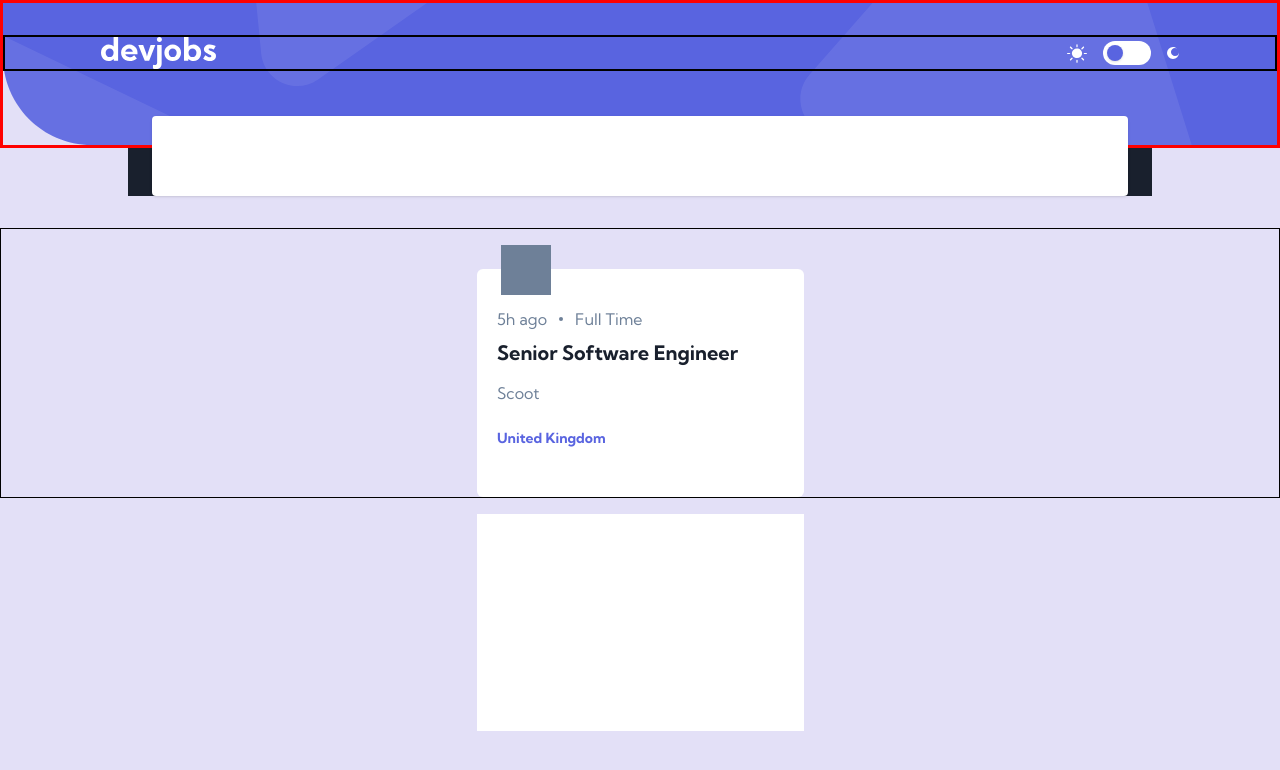
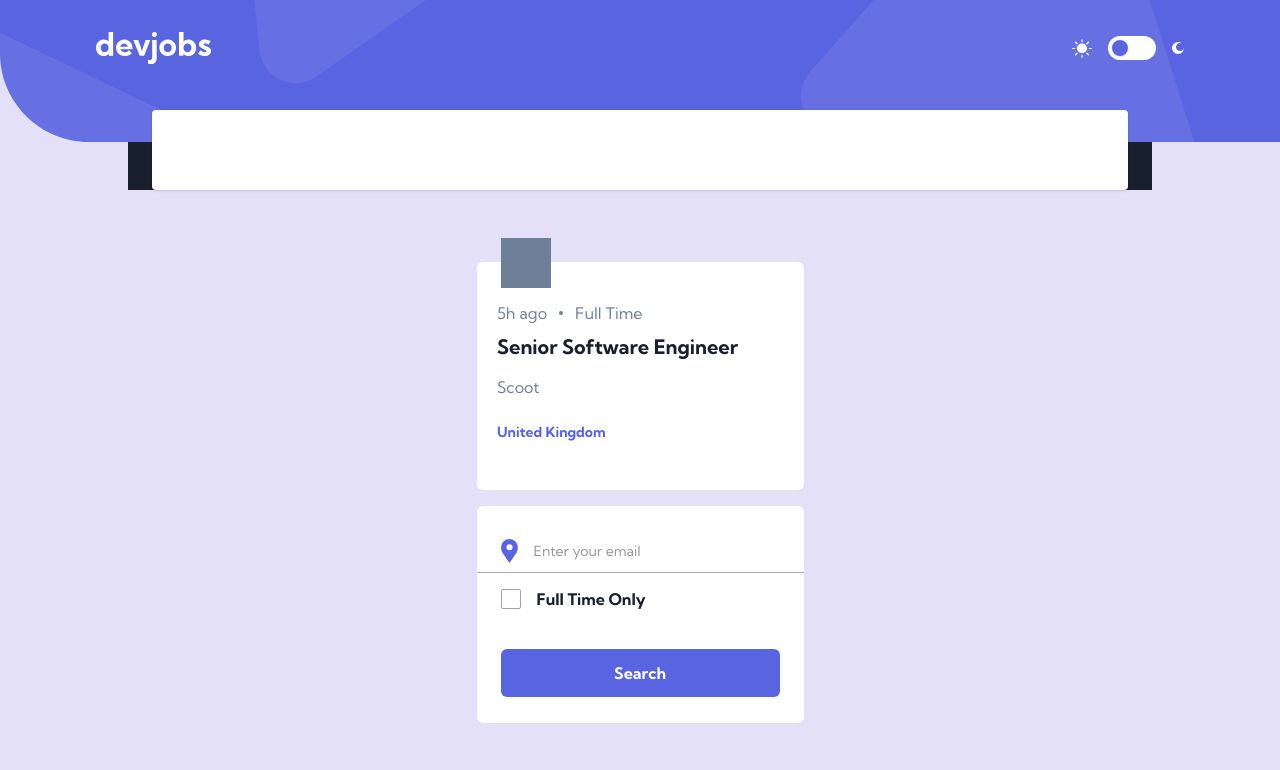
Before and after one commit to genFD/devjobsvite, a React (Vite) app in the folder frontend/: page / in a window 1280 px wide. Shown: the top 770 px of the page. Built offline with nearby package versions, Linux system fonts and the light colour scheme; a web font is replaced by a local one.

Commit message:
completed location modal

```diff
--- a/frontend/src/components/Cards.jsx
+++ b/frontend/src/components/Cards.jsx
@@ -2,7 +2,7 @@ import React from 'react';
 import { Card } from '.';
 const Cards = () => {
   return (
-    <div className="cards-container border flex justify-center items-center">
+    <div className="cards-container flex justify-center items-center">
       <Card />
     </div>
   );
--- a/frontend/src/components/Modal.jsx
+++ b/frontend/src/components/Modal.jsx
@@ -2,8 +2,65 @@ import React from 'react';
 
 const Modal = () => {
   return (
-    <div className="modal flex justify-center mt-4">
-      <div className=" w-327 h-217 bg-white"></div>
+    <div className="modal flex justify-center mt-4 modal-container">
+      <div className=" w-327 h-217 bg-white dark:bg-very-dark-blue py-6 rounded-md">
+        <div className="flex justify-center items-center border-b border-b-grey border-opacity-100">
+          <div className="pl-6">
+            <svg width="17" height="24" xmlns="http://www.w3.org/2000/svg">
+              <path
+                d="M14.358 2.451A8.3 8.3 0 008.448 0a8.3 8.3 0 00-5.911 2.451c-2.922 2.925-3.285 8.427-.786 11.76l6.697 9.683 6.687-9.669c2.508-3.347 2.145-8.85-.777-11.774zm-5.833 8.894a3.057 3.057 0 01-3.051-3.054 3.057 3.057 0 013.05-3.055 3.057 3.057 0 013.052 3.055 3.057 3.057 0 01-3.051 3.054z"
+                fill="#5964E0"
+                fillRule="nonzero"
+              />
+            </svg>
+          </div>
+
+          <input
+            className="w-full focus:outline-none px-4 py-3 text-heading-4 leading-none text-very-dark-blue dark:text-white bg-transparent placeholder-light-grey dark:placeholder-white"
+            placeholder="Enter your email"
+          />
+        </div>
+        <div className="pl-6">
+          <div className="py-4 flex items-center">
+            <div className="bg-white dark:bg-gray-800 border rounded-sm border-gray-400 dark:border-gray-700 w-5 h-5 flex flex-shrink-0 justify-center items-center relative">
+              <input
+                type="checkbox"
+                className="checkbox opacity-0 absolute cursor-pointer w-full h-full"
+              />
+              <div className="check-icon hidden bg-violet text-white rounded-sm">
+                <svg
+                  className="icon icon-tabler icon-tabler-check"
+                  xmlns="http://www.w3.org/2000/svg"
+                  width={20}
+                  height={20}
+                  viewBox="0 0 24 24"
+                  strokeWidth="1.5"
+                  stroke="currentColor"
+                  fill="none"
+                  strokeLinecap="round"
+                  strokeLinejoin="round"
+                >
+                  <path stroke="none" d="M0 0h24v24H0z" />
+                  <path d="M5 12l5 5l10 -10" />
+                </svg>
+              </div>
+            </div>
+            <p className="ml-4 text-body text-very-dark-blue dark:text-white font-bold">
+              Full Time Only
+            </p>
+          </div>
+          <style>
+            {`  .checkbox:checked + .check-icon {
+                            display: flex;
+                        }`}
+          </style>
+        </div>
+        <div className="mt-6 flex justify-center">
+          <button className=" w-279 h-48 bg-violet rounded-md grid place-items-center font-bold text-white text-body transition-colors duration-200 cursor-pointer hover:bg-light-violet ">
+            Search
+          </button>
+        </div>
+      </div>
     </div>
   );
 };
--- a/frontend/src/components/Navbar.jsx
+++ b/frontend/src/components/Navbar.jsx
@@ -15,7 +15,7 @@ const Navbar = () => {
         />
         <img src="/assets/mobile/bg-pattern-header.svg" alt="" />
       </picture>
-      <div className="absolute top-8 flex items-center justify-between w-full px-6 tablet:px-10 laptop:px-24 desktop:px-156 border-2">
+      <div className="absolute top-8 flex items-center justify-between w-full px-6 tablet:px-10 laptop:px-24 desktop:px-156">
         <img src="/assets/desktop/logo.svg" className="w-115 h-8" alt="" />
         <ToggleTheme />
       </div>
--- a/frontend/src/index.css
+++ b/frontend/src/index.css
@@ -69,7 +69,6 @@ ul {
   /* height: 136px; */
   min-width: 375px;
   overflow: hidden;
-  border: 3px solid red;
 }
 
 .search-container {
@@ -78,7 +77,9 @@ ul {
 .cards-container {
   min-width: 375px;
 }
-
+.modal-container {
+  min-width: 375px;
+}
 @media (min-width: 768px) {
   .nav {
     max-height: fit-content;
--- a/frontend/tailwind.config.js
+++ b/frontend/tailwind.config.js
@@ -4,17 +4,6 @@ module.exports = {
   content: ['./src/**/*.{js,jsx,ts,tsx}'],
   darkMode: 'class',
   theme: {
-    colors: {
-      violet: '#5964E0',
-      'light-violet': '#939BF4',
-      'very-dark-blue': '#19202D',
-      midnight: '#121721',
-      white: '#fff',
-      'light-grey': '#979797',
-      grey: '#9DAEC2',
-      'dark-grey': '#6E8098',
-      'body-bg': 'rgb(227, 224, 247)',
-    },
     fontSize: {
       'heading-1': ['28px', { lineHeight: '35px' }],
       'heading-2': ['24px', { lineHeight: '29px' }],
@@ -23,15 +12,28 @@ module.exports = {
       body: ['16px', { lineHeight: '20px' }],
     },
     extend: {
+      colors: {
+        violet: '#5964E0',
+        'light-violet': '#939BF4',
+        'very-dark-blue': '#19202D',
+        midnight: '#121721',
+        white: '#fff',
+        'light-grey': '#979797',
+        grey: '#9DAEC2',
+        'dark-grey': '#6E8098',
+        'body-bg': 'rgb(227, 224, 247)',
+      },
       width: {
         50: '50px',
         115: '115px',
         141: '141px',
+        279: '279px',
         286: '286px',
         327: '327px',
         689: '689px',
       },
       height: {
+        48: '48px',
         50: '50px',
         147: '147px',
         136: '136px',
```
